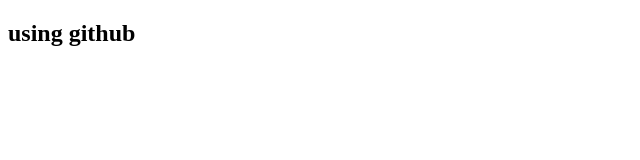
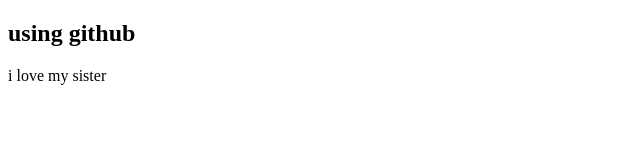
Before and after one commit to nursohag/my-first-website, a plain HTML site: page index.html in a window 1280 px wide. Shown: the whole page, without its empty margins (0-640 px from the left). Drawn offline with Linux system fonts and the light colour scheme.

Commit message:
added a paragraph

```diff
--- a/index.html
+++ b/index.html
@@ -8,5 +8,6 @@
 </head>
 <body>
     <h2>using github</h2>
+    <p>i love my sister</p>
 </body>
 </html>
```
